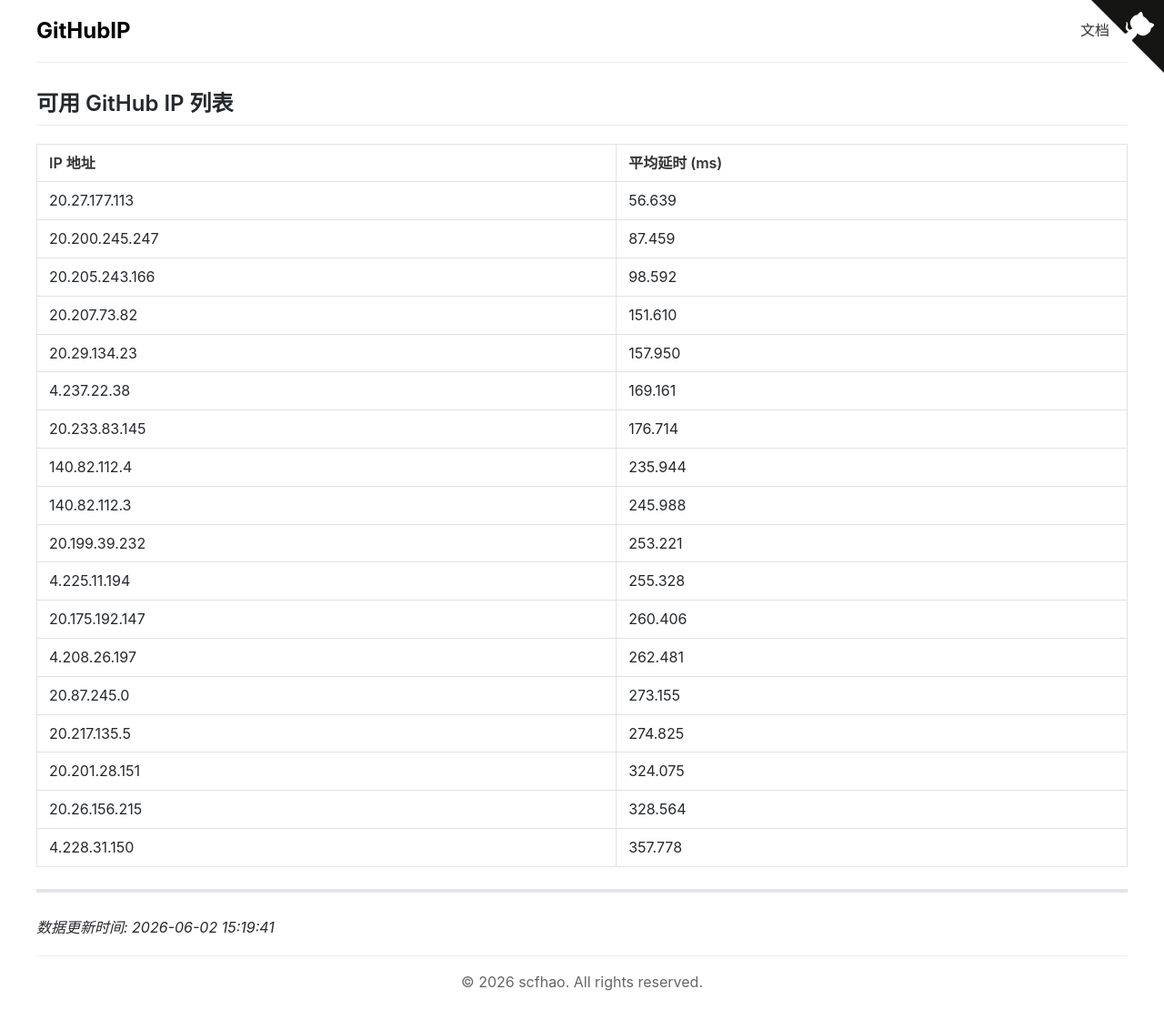
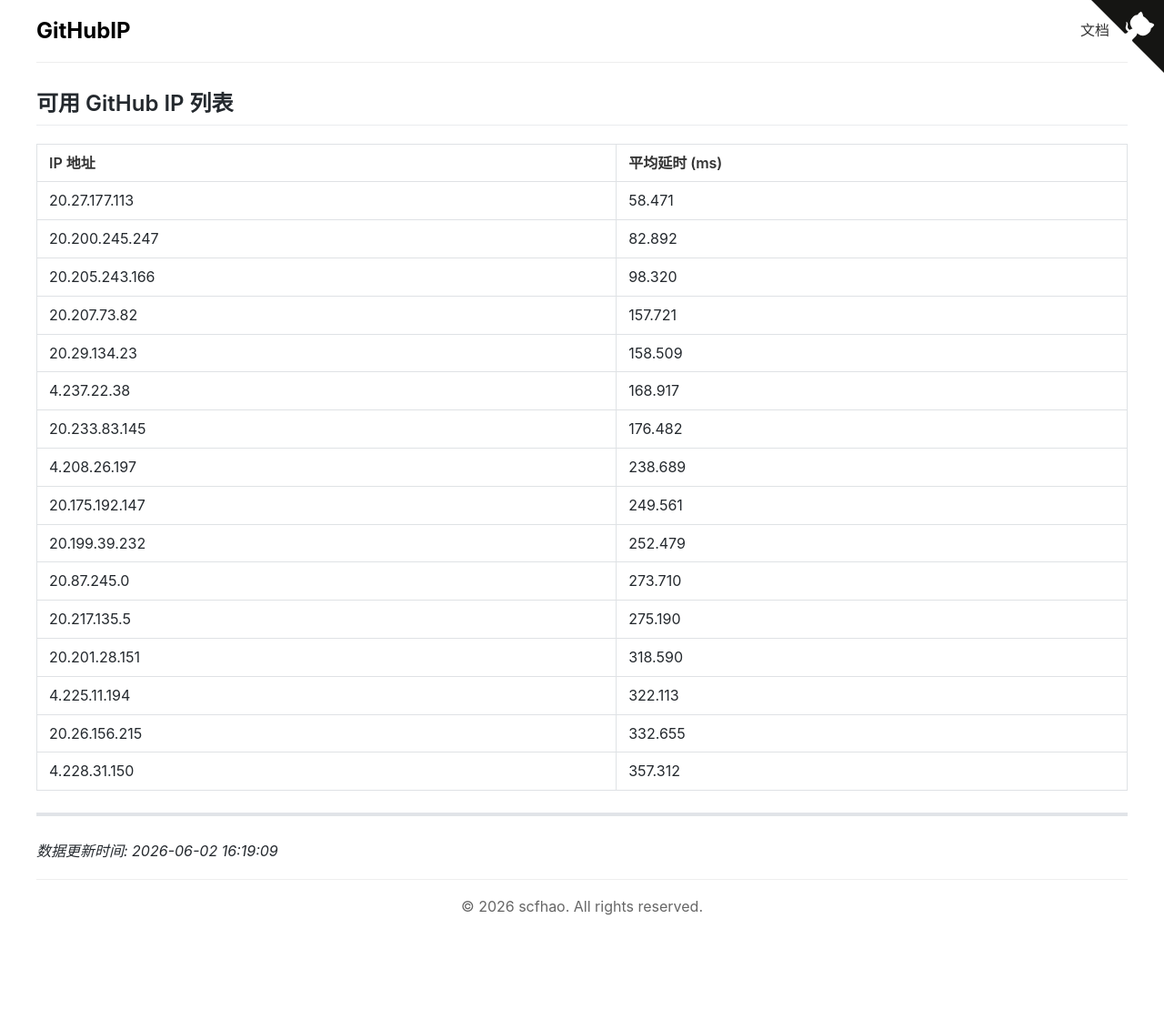
Before and after one commit to scfhao/GitHubIP, a Jekyll site: the page built from index.md, in a window 1280 px wide. Shown: the whole page at 91% size. Built offline with Jekyll 4.4.1, drawn with Linux system fonts in a browser that asks for light colours; after the commit the page ends 1026 px from its top, so only the background shows below that.

Commit message:
自动脚本执行 - 2026-06-02 16:19:09

```diff
--- a/index.md
+++ b/index.md
@@ -1,32 +1,30 @@
 ---
 layout: home
 title: GitHub IP 列表
-date: 2026-06-02 15:19:41
+date: 2026-06-02 16:19:09
 ---
 
 ## 可用 GitHub IP 列表
 
 | IP 地址 | 平均延时 (ms) |
 |---------|--------------|
-| 20.27.177.113 | 56.639 |
-| 20.200.245.247 | 87.459 |
-| 20.205.243.166 | 98.592 |
-| 20.207.73.82 | 151.610 |
-| 20.29.134.23 | 157.950 |
-| 4.237.22.38 | 169.161 |
-| 20.233.83.145 | 176.714 |
-| 140.82.112.4 | 235.944 |
-| 140.82.112.3 | 245.988 |
-| 20.199.39.232 | 253.221 |
-| 4.225.11.194 | 255.328 |
-| 20.175.192.147 | 260.406 |
-| 4.208.26.197 | 262.481 |
-| 20.87.245.0 | 273.155 |
-| 20.217.135.5 | 274.825 |
-| 20.201.28.151 | 324.075 |
-| 20.26.156.215 | 328.564 |
-| 4.228.31.150 | 357.778 |
+| 20.27.177.113 | 58.471 |
+| 20.200.245.247 | 82.892 |
+| 20.205.243.166 | 98.320 |
+| 20.207.73.82 | 157.721 |
+| 20.29.134.23 | 158.509 |
+| 4.237.22.38 | 168.917 |
+| 20.233.83.145 | 176.482 |
+| 4.208.26.197 | 238.689 |
+| 20.175.192.147 | 249.561 |
+| 20.199.39.232 | 252.479 |
+| 20.87.245.0 | 273.710 |
+| 20.217.135.5 | 275.190 |
+| 20.201.28.151 | 318.590 |
+| 4.225.11.194 | 322.113 |
+| 20.26.156.215 | 332.655 |
+| 4.228.31.150 | 357.312 |
 
 ---
 
-*数据更新时间: 2026-06-02 15:19:41*
+*数据更新时间: 2026-06-02 16:19:09*
```
